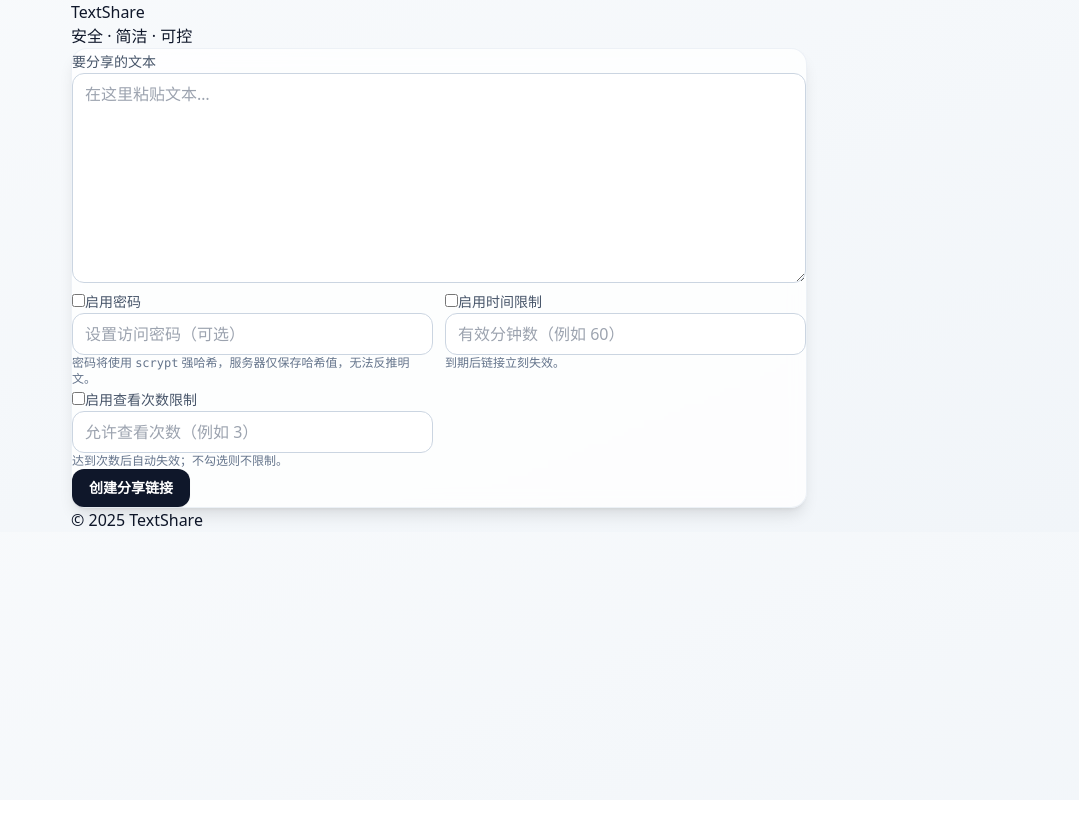
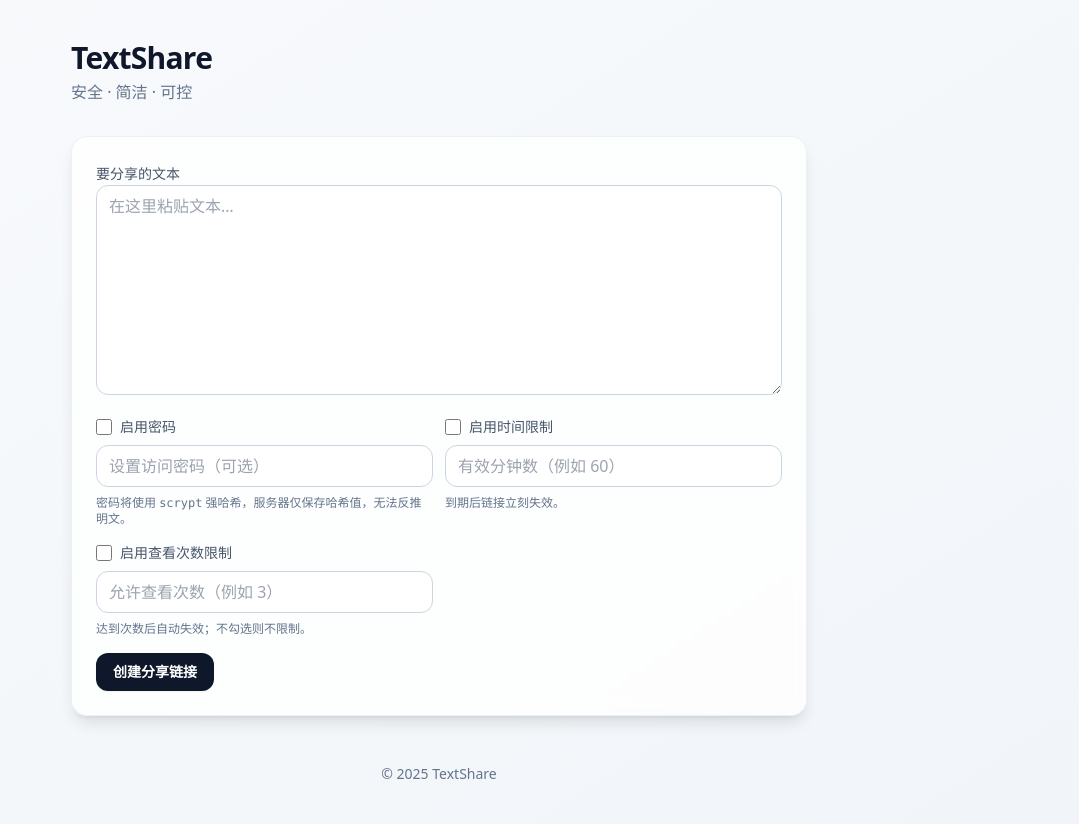
Before and after one commit to jfjdjdhsj/text-share, a Next.js app: page / in a window 1280 px wide. Shown: the whole page, without its empty margins (201-1280 px from the left). Before the commit the page ends 800 px from the top, so only its background shows below. Built offline with nearby package versions, Linux system fonts and the light colour scheme.

Commit message:
Create tailwind.config.ts

```diff
--- /dev/null
+++ b/tailwind.config.ts
@@ -0,0 +1,8 @@
+import type { Config } from "tailwindcss";
+
+export default {
+  darkMode: "media",
+  content: ["./app/**/*.{ts,tsx}", "./src/**/*.{ts,tsx}"],
+  theme: { extend: {} },
+  plugins: [],
+} satisfies Config;
```
